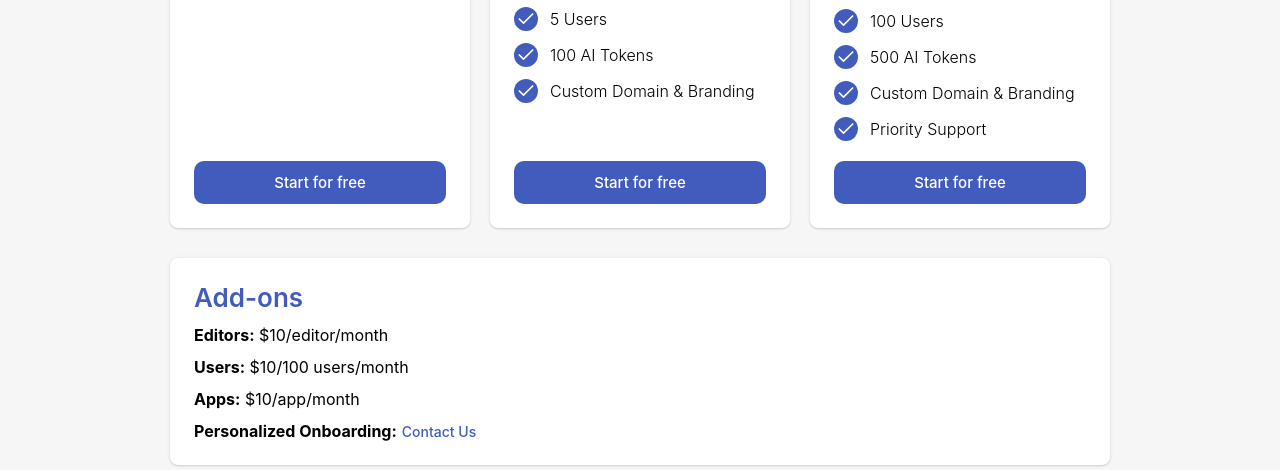
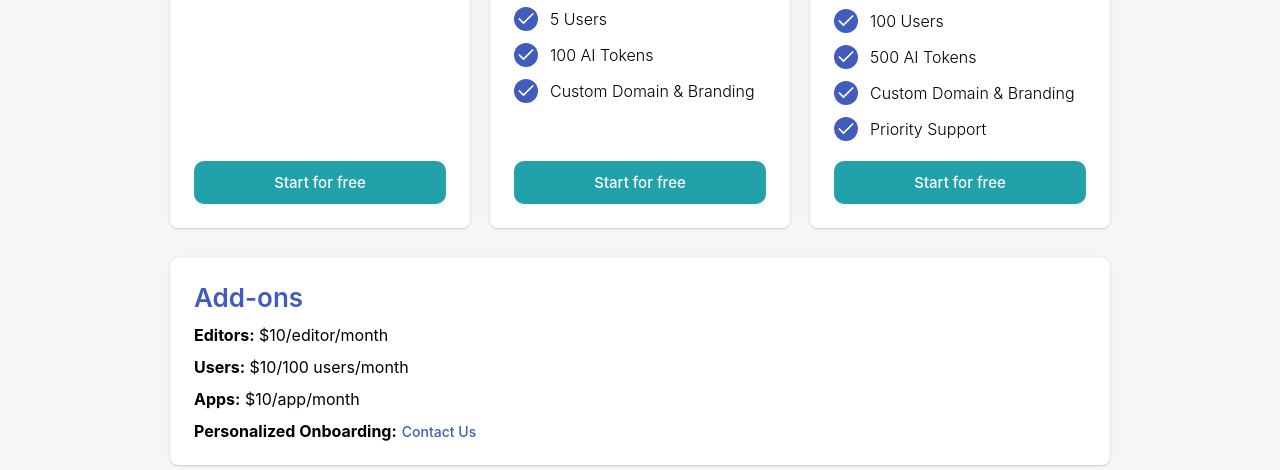
Before and after one commit to Frontly-App/Public-Copy, a Gatsby site: page /pricing in a window 1280 px wide. Shown: the part 627-1097 px from the top of the page. Built offline with nearby package versions, Linux system fonts and the light colour scheme; Gatsby itself is replaced by a stand-in of ours.

Commit message:
pricing colours

```diff
--- a/src/pages/pricing.js
+++ b/src/pages/pricing.js
@@ -16,7 +16,7 @@ mixpanel.init("24b88f3ea98cee756872d3abb2d7da40", {
 mixpanel.track("Pricing Page View");
 
 const Button = styled.div`
-  background: ${colors.primary};
+  background: ${colors.secondary};
   padding: 12px;
   color: white;
   border-radius: 10px;
--- a/src/theme.js
+++ b/src/theme.js
@@ -1,6 +1,7 @@
 export const colors = {
   default: "#202223",
   primary: "#425CBD",
+  secondary: "#21a1aa",
 
   grey1: "#f8f9fc",
   grey2: "#e1e4e8",
```
Also changed, not shown: 2 other files.
